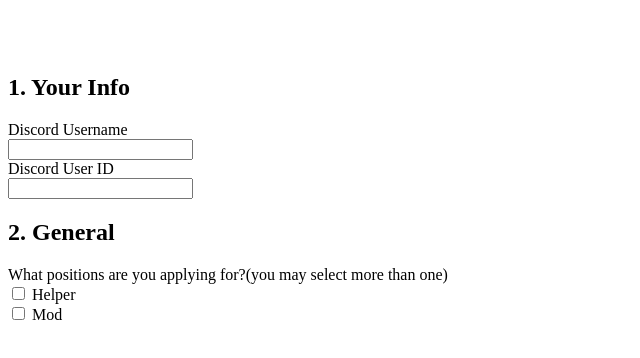
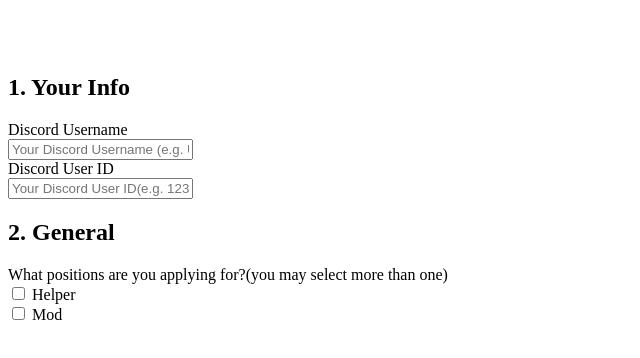
Before and after one commit to nngggaming/staffapps, a plain HTML site: page index.html in a window 1280 px wide. Shown: the part 48-406 px from the top of the page, without its empty margins (0-640 px from the left). Drawn offline with Linux system fonts and the light colour scheme.

Commit message:
Update index.html

```diff
--- a/index.html
+++ b/index.html
@@ -2,9 +2,9 @@
 <h2>1. Your Info</h2>
 <form>
   <label for="DiscordUsername">Discord Username</label><br>
-  <input type="text" id="DiscordUsername" name="DiscordUsername"><br>
+  <input type="text" id="DiscordUsername" name="DiscordUsername" placeholder="Your Discord Username (e.g. User#0001)"><br>
   <label for="DiscordId">Discord User ID</label><br>
-  <input type="text" id="DiscordId" name="DiscordId">
+  <input type="text" id="DiscordId" name="DiscordId" placeholder="Your Discord User ID(e.g. 12345678901234567890)">
 </form>
 <h2>2. General</h2>
 <form>
```
